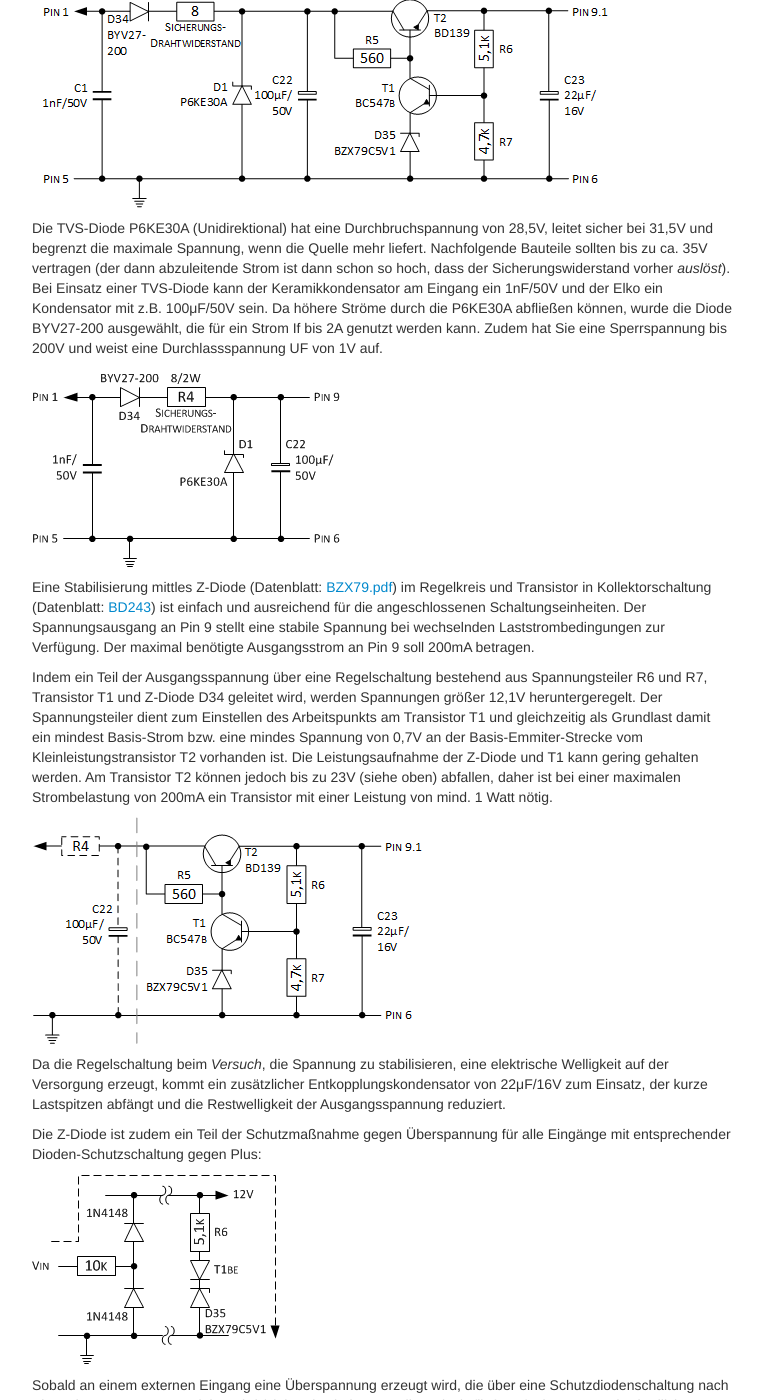
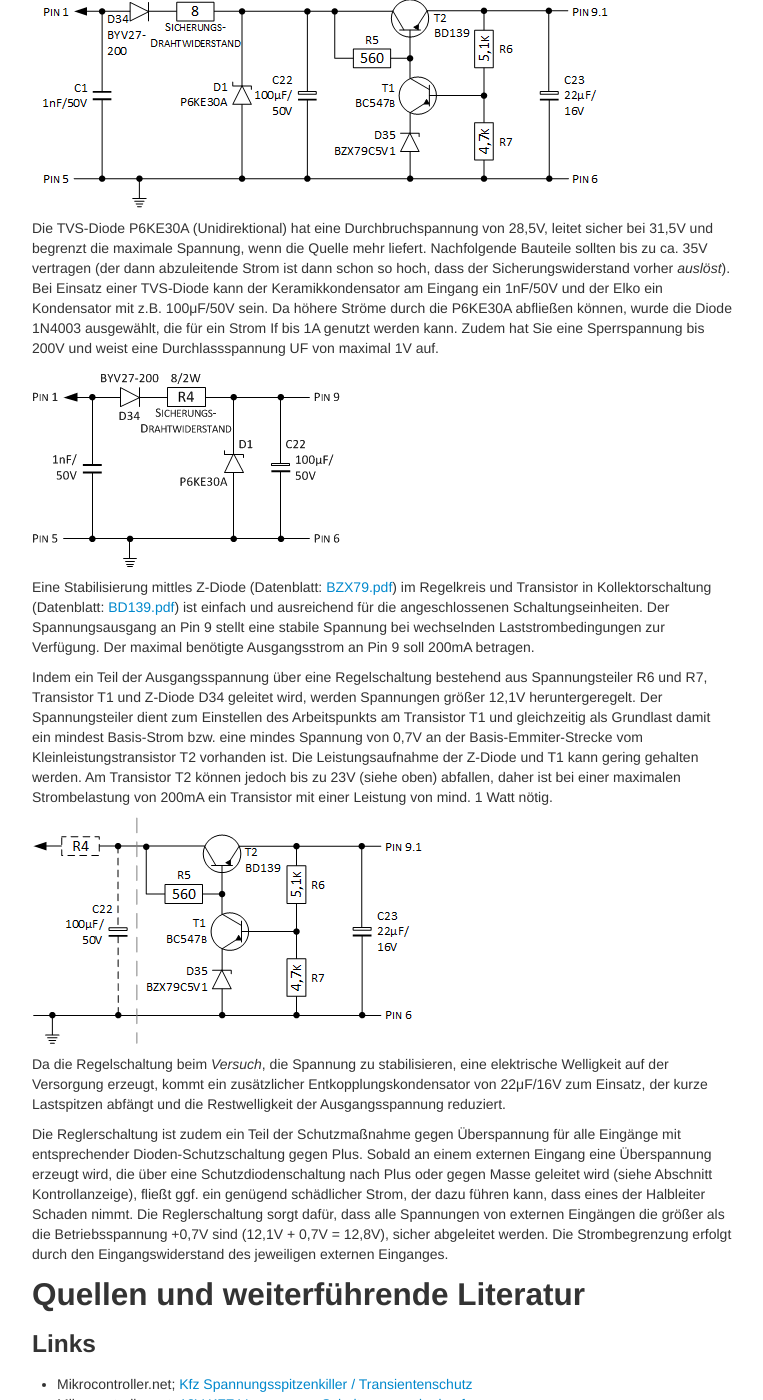
Before and after one commit to brickpool/Speedometer, a Jekyll site: the page built from pages/versorgungsspannung.md, in a window 1280 px wide and 1400 px high, scrolled down 922 px. Shown: the whole window, without its empty margins (258-1021 px from the left). Built offline with Jekyll 4.4.1, drawn with Linux system fonts in a browser that asks for light colours; some of the changed text lies outside the part shown.

Commit message:
Update Components

```diff
--- a/pages/versorgungsspannung.md
+++ b/pages/versorgungsspannung.md
@@ -20,11 +20,11 @@ Eine Schaltung die zwar keine Prüfung nach ISO (7637-1 von 1990 für ein 12V-Sy
 
 ![KFZ-Versorgungsspannung (gesamt)](../images/Versorgungsspannung.png)
 
-Die TVS-Diode P6KE30A (Unidirektional) hat eine Durchbruchspannung von 28,5V, leitet sicher bei 31,5V und begrenzt die maximale Spannung, wenn die Quelle mehr liefert. Nachfolgende Bauteile sollten bis zu ca. 35V vertragen (der dann abzuleitende Strom ist dann schon so hoch, dass der Sicherungswiderstand vorher _auslöst_). Bei Einsatz einer TVS-Diode kann der Keramikkondensator am Eingang ein 1nF/50V und der Elko ein Kondensator mit z.B. 100μF/50V sein. Da höhere Ströme durch die P6KE30A abfließen können, wurde die Diode BYV27-200 ausgewählt, die für ein Strom If bis 2A genutzt werden kann. Zudem hat Sie eine Sperrspannung bis 200V und weist eine Durchlassspannung UF von 1V auf.
+Die TVS-Diode P6KE30A (Unidirektional) hat eine Durchbruchspannung von 28,5V, leitet sicher bei 31,5V und begrenzt die maximale Spannung, wenn die Quelle mehr liefert. Nachfolgende Bauteile sollten bis zu ca. 35V vertragen (der dann abzuleitende Strom ist dann schon so hoch, dass der Sicherungswiderstand vorher _auslöst_). Bei Einsatz einer TVS-Diode kann der Keramikkondensator am Eingang ein 1nF/50V und der Elko ein Kondensator mit z.B. 100μF/50V sein. Da höhere Ströme durch die P6KE30A abfließen können, wurde die Diode 1N4003 ausgewählt, die für ein Strom If bis 1A genutzt werden kann. Zudem hat Sie eine Sperrspannung bis 200V und weist eine Durchlassspannung UF von maximal 1V auf.
 
 ![KFZ-Versorgungsspannung Abb. 2](../images/Versorgungsspannung_2.png)
 
-Eine Stabilisierung mittles Z-Diode (Datenblatt: [BZX79.pdf](http://www.nxp.com/documents/data_sheet/BZX79.pdf)) im Regelkreis und Transistor in Kollektorschaltung (Datenblatt: [BD243](https://www.onsemi.com/pub/Collateral/BD243B-D.PDF)) ist einfach und ausreichend für die angeschlossenen Schaltungseinheiten. Der Spannungsausgang an Pin 9 stellt eine stabile Spannung bei wechselnden Laststrombedingungen zur Verfügung. Der maximal benötigte Ausgangsstrom an Pin 9 soll 200mA betragen.
+Eine Stabilisierung mittles Z-Diode (Datenblatt: [BZX79.pdf](http://www.nxp.com/documents/data_sheet/BZX79.pdf)) im Regelkreis und Transistor in Kollektorschaltung (Datenblatt: [BD139.pdf](http://www.onsemi.com/pub/Collateral/BD139-D.PDF)) ist einfach und ausreichend für die angeschlossenen Schaltungseinheiten. Der Spannungsausgang an Pin 9 stellt eine stabile Spannung bei wechselnden Laststrombedingungen zur Verfügung. Der maximal benötigte Ausgangsstrom an Pin 9 soll 200mA betragen.
 
 Indem ein Teil der Ausgangsspannung über eine Regelschaltung bestehend aus Spannungsteiler R6 und R7, Transistor T1 und Z-Diode D34 geleitet wird, werden Spannungen größer 12,1V heruntergeregelt. Der Spannungsteiler dient zum Einstellen des Arbeitspunkts am Transistor T1 und gleichzeitig als Grundlast damit ein mindest Basis-Strom bzw. eine mindes Spannung von 0,7V an der  Basis-Emmiter-Strecke vom Kleinleistungstransistor T2 vorhanden ist. Die Leistungsaufnahme der Z-Diode und T1 kann gering gehalten werden. Am Transistor T2 können jedoch bis zu 23V (siehe oben) abfallen, daher ist bei einer maximalen Strombelastung von 200mA ein Transistor mit einer Leistung von mind. 1 Watt nötig.
 
@@ -32,11 +32,7 @@ Indem ein Teil der Ausgangsspannung über eine Regelschaltung bestehend aus Span
 
 Da die Regelschaltung beim _Versuch_, die Spannung zu stabilisieren, eine elektrische Welligkeit auf der Versorgung erzeugt, kommt ein zusätzlicher Entkopplungskondensator von 22μF/16V zum Einsatz, der kurze Lastspitzen abfängt und die Restwelligkeit der Ausgangsspannung reduziert.
 
-Die Z-Diode ist zudem ein Teil der Schutzmaßnahme gegen Überspannung für alle Eingänge mit entsprechender Dioden-Schutzschaltung gegen Plus:
-
-![KFZ-Versorgungsspannung Abb. 4](../images/Versorgungsspannung_4.png)
-
-Sobald an einem externen Eingang eine Überspannung erzeugt wird, die über eine Schutzdiodenschaltung nach Plus oder gegen Masse geleitet wird (siehe Abschnitt Kontrollanzeige), fließt ggf. ein genügend schädlicher Strom, der dazu führen kann, dass eines der ICs Schaden nimmt. Die Z-Diode sorgt dafür, dass alle Spannungen von externen Eingängen die größer als 12,8V sind, sicher abgeleitet werden (ein Längsregler selbst wäre nicht in der Lage einen Rückstrom zu absorbieren). Die Strombegrenzung für die Dioden erfolgt durch den Eingangswiderstand des jeweiligen externen Einganges.
+Die Reglerschaltung ist zudem ein Teil der Schutzmaßnahme gegen Überspannung für alle Eingänge mit entsprechender Dioden-Schutzschaltung gegen Plus. Sobald an einem externen Eingang eine Überspannung erzeugt wird, die über eine Schutzdiodenschaltung nach Plus oder gegen Masse geleitet wird (siehe Abschnitt Kontrollanzeige), fließt ggf. ein genügend schädlicher Strom, der dazu führen kann, dass eines der Halbleiter Schaden nimmt. Die Reglerschaltung sorgt dafür, dass alle Spannungen von externen Eingängen die größer als die Betriebsspannung +0,7V sind (12,1V + 0,7V = 12,8V), sicher abgeleitet werden. Die Strombegrenzung erfolgt durch den Eingangswiderstand des jeweiligen externen Einganges.
 
 ## Quellen und weiterführende Literatur
 
@@ -46,6 +42,7 @@ Sobald an einem externen Eingang eine Überspannung erzeugt wird, die über eine
 - de.sci.electronics-FAQ; [F.23. Das KFZ-Bordnetz](http://www.dse-faq.elektronik-kompendium.de/dse-faq.htm#F.23)
 - Elektronik-Kompendium; [PROTECTION STANDARDS APPLICABLE TO AUTOMOBILES](http://www.elektronik-kompendium.de/public/schaerer/FILES/sgs_pulsetest_auto.pdf)
 - Elektronik-Kompendium; [Spannungsstabilisierung mit Z-Diode und Transistor (Kollektorschaltung)](https://www.elektronik-kompendium.de/sites/slt/0204131.htm)
+- Das InterNetzteil- und Konverter-Handbuch von Dipl.-Ing Jörg Rehrmann; [3.2.3 Der geregelte Laengsregler](http://www.joretronik.de/Web_NT_Buch/Kap3/Kapitel3.html#3.2.3)
 
 ### Startseite
 Zum Anfang geht's [hier](../index.html).
```
